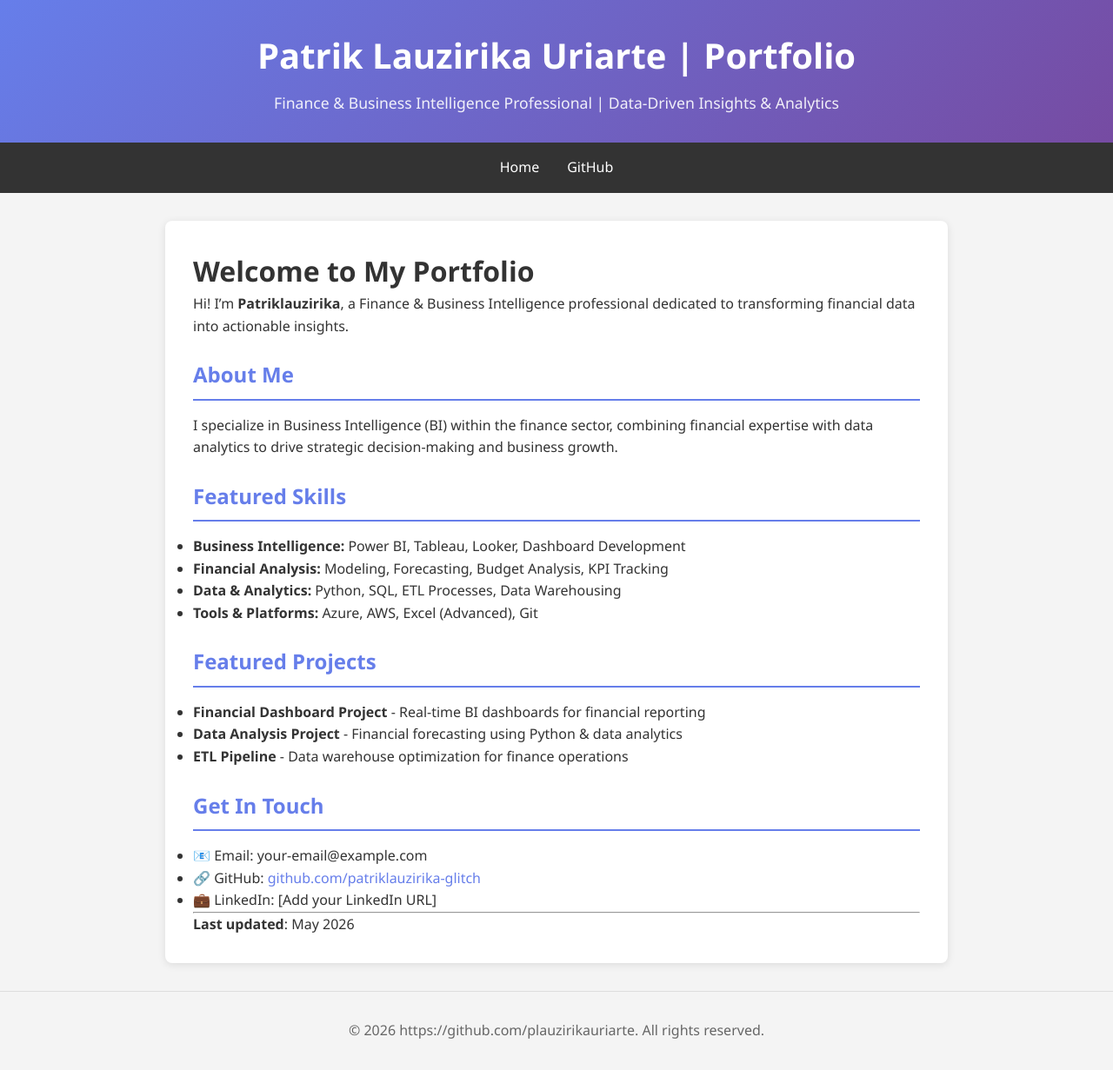
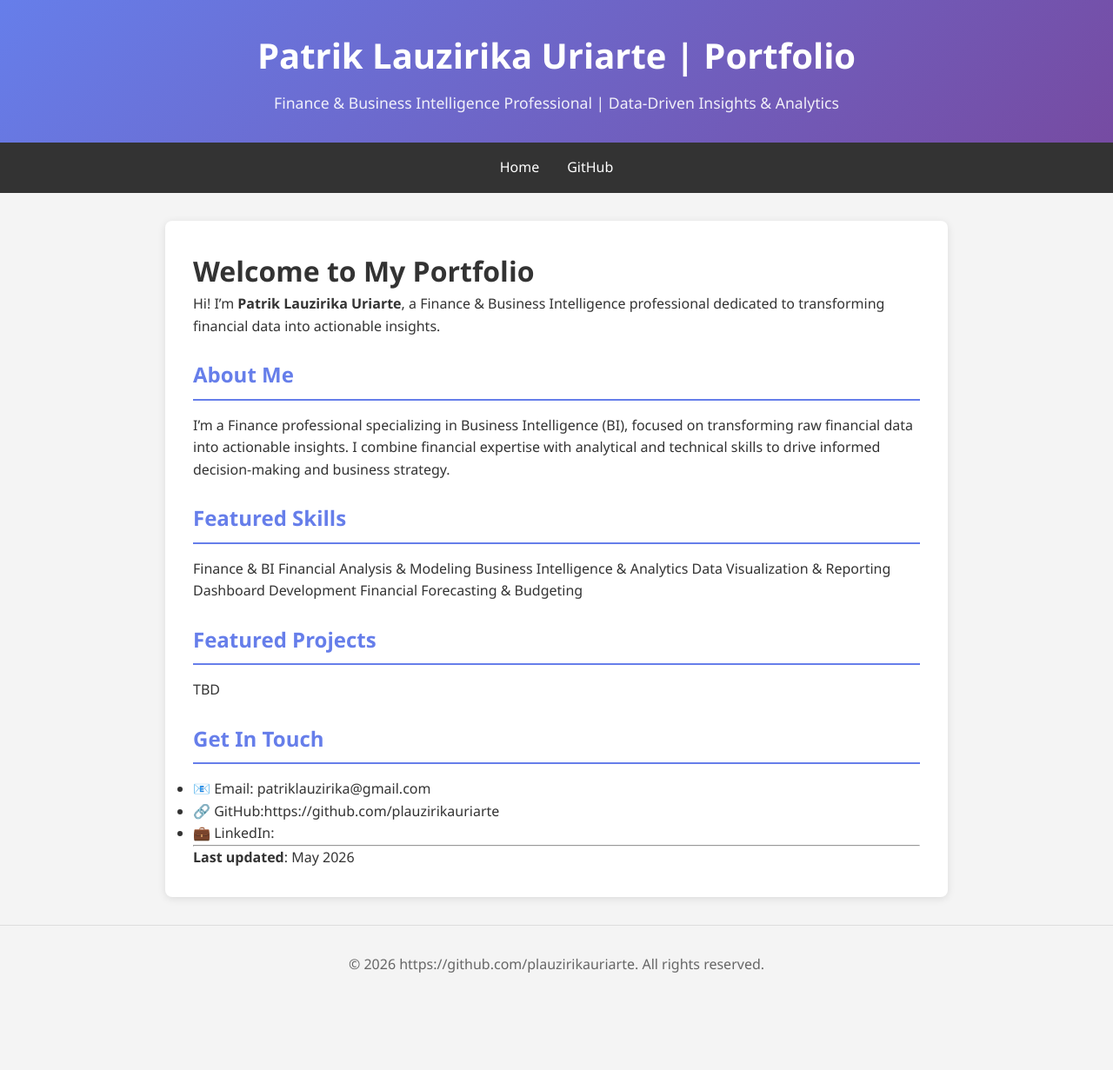
Before and after one commit to patriklauzirika-glitch/patriklauzirika.github.io, a Jekyll site: the page built from index.md, in a window 1280 px wide. Shown: the whole page at 87% size. Built offline with Jekyll 4.4.1, drawn with Linux system fonts in a browser that asks for light colours; after the commit the page ends 1154 px from its top, so only the background shows below that.

Commit message:
Update index.md

```diff
--- a/index.md
+++ b/index.md
@@ -5,30 +5,30 @@ title: Home
 
 # Welcome to My Portfolio
 
-Hi! I'm **Patriklauzirika**, a Finance & Business Intelligence professional dedicated to transforming financial data into actionable insights.
+Hi! I'm **Patrik Lauzirika Uriarte**, a Finance & Business Intelligence professional dedicated to transforming financial data into actionable insights.
 
 ## About Me
 
-I specialize in Business Intelligence (BI) within the finance sector, combining financial expertise with data analytics to drive strategic decision-making and business growth.
+I'm a Finance professional specializing in Business Intelligence (BI), focused on transforming raw financial data into actionable insights. I combine financial expertise with analytical and technical skills to drive informed decision-making and business strategy.
 
 ## Featured Skills
 
-- **Business Intelligence:** Power BI, Tableau, Looker, Dashboard Development
-- **Financial Analysis:** Modeling, Forecasting, Budget Analysis, KPI Tracking
-- **Data & Analytics:** Python, SQL, ETL Processes, Data Warehousing
-- **Tools & Platforms:** Azure, AWS, Excel (Advanced), Git
+Finance & BI
+Financial Analysis & Modeling
+Business Intelligence & Analytics
+Data Visualization & Reporting
+Dashboard Development
+Financial Forecasting & Budgeting
 
 ## Featured Projects
 
-- **Financial Dashboard Project** - Real-time BI dashboards for financial reporting
-- **Data Analysis Project** - Financial forecasting using Python & data analytics
-- **ETL Pipeline** - Data warehouse optimization for finance operations
+TBD
 
 ## Get In Touch
 
-- 📧 Email: your-email@example.com
-- 🔗 GitHub: [github.com/patriklauzirika-glitch](https://github.com/patriklauzirika-glitch)
-- 💼 LinkedIn: [Add your LinkedIn URL]
+- 📧 Email: patriklauzirika@gmail.com
+- 🔗 GitHub:https://github.com/plauzirikauriarte
+- 💼 LinkedIn:
 
 ---
 
```
